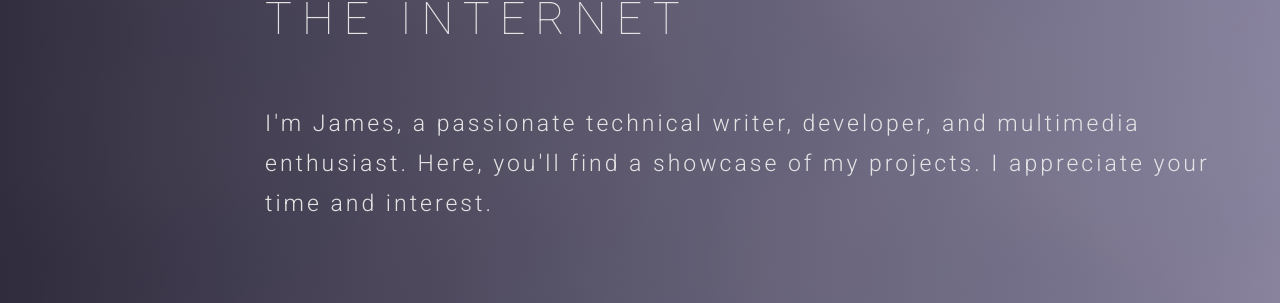
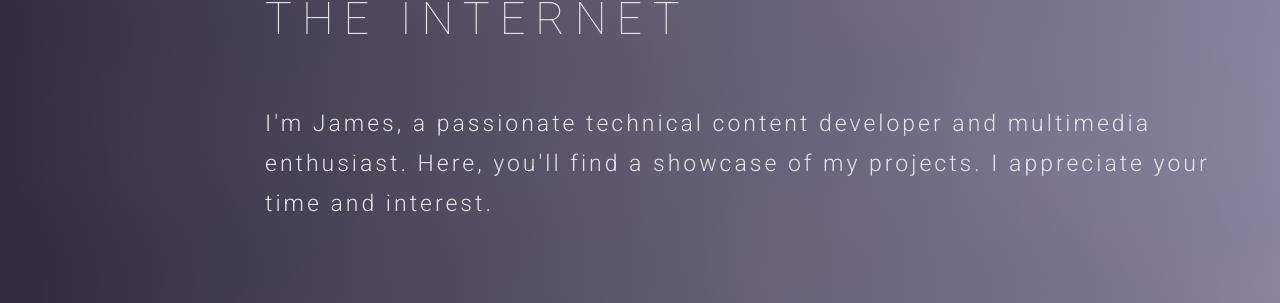
Before and after one commit to Tacktician/portfolio-site, a Jekyll site: the page built from index.html, in a window 1280 px wide and 900 px high. Shown: the part 431-734 px from the top of the window. Built offline with Jekyll 4.4.1, drawn with Linux system fonts in a browser that asks for light colours; nearby versions of some CDN libraries; some web fonts are replaced; comment, search, counter and statistics services are not loaded.

Commit message:
Change welcome splash to 'technical content developer'
Co-Authored-By: Claude <noreply@anthropic.com>

```diff
--- a/_includes/home-slider.html
+++ b/_includes/home-slider.html
@@ -5,7 +5,7 @@
           <div class="col-md-10 col-md-offset-2">
             <div class="block">
               <h1 class="animated fadeInUp">WELCOME TO MY CORNER OF THE INTERNET</h1>
-              <p class="animated fadeInUp">I'm James, a passionate technical writer, developer, and multimedia enthusiast. Here, you'll find a showcase of my projects. I appreciate your time and interest.</p>
+              <p class="animated fadeInUp">I'm James, a passionate technical content developer and multimedia enthusiast. Here, you'll find a showcase of my projects. I appreciate your time and interest.</p>
             </div>
           </div>
         </div>
```
